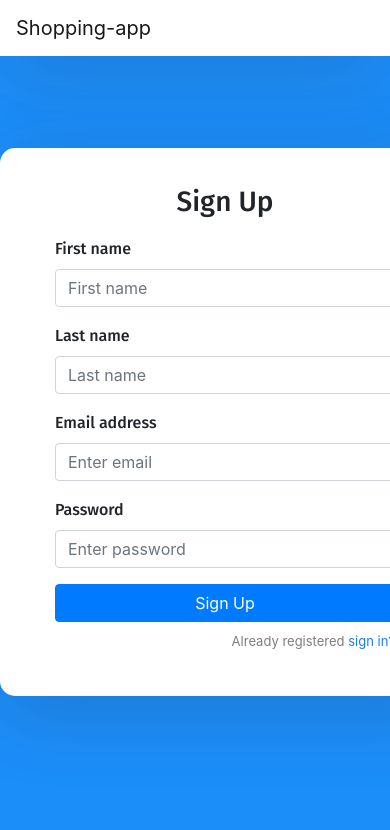
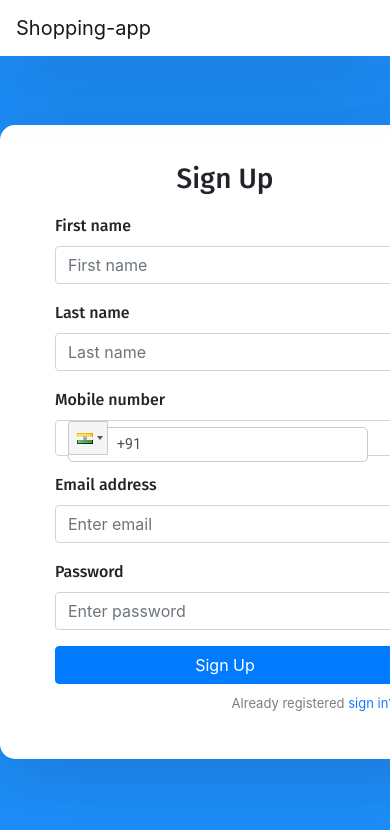
Before and after one commit to preethikathiru/e-commerce-frontend, a React (Create React App) app: page /sign-up in a window 390 px wide. Shown: the top 830 px of the page. Built offline with nearby package versions, Linux system fonts and the light colour scheme.

Commit message:
Mobile number

```diff
--- a/package.json
+++ b/package.json
@@ -6,6 +6,8 @@
     "bootstrap": "^4.5.0",
     "react": "^16.9.0",
     "react-dom": "^16.9.0",
+    "react-phone-input-2": "^2.13.7",
+    "react-phone-number-input": "^3.0.24",
     "react-router-dom": "^5.1.0",
     "react-scripts": "3.1.2"
   },
--- a/src/App.js
+++ b/src/App.js
@@ -5,7 +5,7 @@ import { BrowserRouter as Router, Switch, Route, Link } from "react-router-dom";
 
 import Login from "./components/login.component";
 import SignUp from "./components/signup.component";
- import forgotPassword from "./components/forgotpassword.component";
+import forgotPassword from "./components/forgotpassword.component";
 
 function App() {
   return (<Router>
--- a/src/components/signup.component.js
+++ b/src/components/signup.component.js
@@ -1,34 +1,74 @@
 import React, { Component } from "react";
 import { BrowserRouter as Router, Switch, Route, Link } from "react-router-dom";
-
+import PhoneInput from 'react-phone-input-2'
+import 'react-phone-input-2/lib/style.css'
 
 export default class SignUp extends Component {
+    constructor(props) {
+        super(props);
+        this.state = {
+            phone: '',
+            fName: '',
+            lName: '',
+            email: '',
+            password: ''
+        };
+        this.handleSubmit = this.handleSubmit.bind(this);
+    }
+
+    myChangeHandler = (event) => {
+        let nam = event.target.name;
+        let val = event.target.value;
+        this.setState({[nam]: val});
+    }
+
+    handleSubmit(event) {
+        alert('A phone was submitted: ' + this.state.phone);
+        console.log(this.state.email ,this.state.fName, this.state.lName, this.state.phone, this.state.password)
+        event.preventDefault();
+    }
+
     render() {
         return (
-            <form>
+            <form onSubmit={this.handleSubmit}>
                 <h3>Sign Up</h3>
 
                 <div className="form-group">
                     <label>First name</label>
-                    <input type="text" className="form-control" placeholder="First name" />
+                    <input type="text" className="form-control" placeholder="First name"
+                        name="fName" value={this.state.fname} onChange={this.myChangeHandler}
+                    />
                 </div>
 
                 <div className="form-group">
                     <label>Last name</label>
-                    <input type="text" className="form-control" placeholder="Last name" />
+                    <input type="text" className="form-control" placeholder="Last name"
+                        name="lName" value={this.state.lName} onChange={this.myChangeHandler}
+                    />
+                </div>
+
+                <div className="form-group">
+                    <label>Mobile number</label>
+                    <PhoneInput country={'in'} className="form-control"
+                        name="phone" value={this.state.phone} onChange={value => this.state.phone = value}
+                    />
                 </div>
 
                 <div className="form-group">
                     <label>Email address</label>
-                    <input type="email" className="form-control" placeholder="Enter email" />
+                    <input type="email" className="form-control" placeholder="Enter email"
+                        name="email" value={this.state.email} onChange={this.myChangeHandler}
+                    />
                 </div>
 
                 <div className="form-group">
                     <label>Password</label>
-                    <input type="password" className="form-control" placeholder="Enter password" />
+                    <input type="password" className="form-control" placeholder="Enter password"
+                        name="password" value={this.state.password} onChange={this.myChangeHandler}
+                    />
                 </div>
 
-                <button type="submit" className="btn btn-primary btn-block">Sign Up</button>
+                <button type="submit" value="submit" className="btn btn-primary btn-block">Sign Up</button>
                 <p className="forgot-password text-right">
                     Already registered <a><Link to={"/sign-in"}>sign in?</Link></a>
                 </p>
--- a/src/index.css
+++ b/src/index.css
@@ -31,6 +31,8 @@ body, html, .App, #root, .auth-wrapper {
   justify-content: center;
   flex-direction: column;
   text-align: left;
+  margin-top: 5%;
+  /* margin-bottom: 3%; */
 }
 
 .auth-inner {
```
Also changed, not shown: 1 other file (tests, documents, lock files or other folders).
